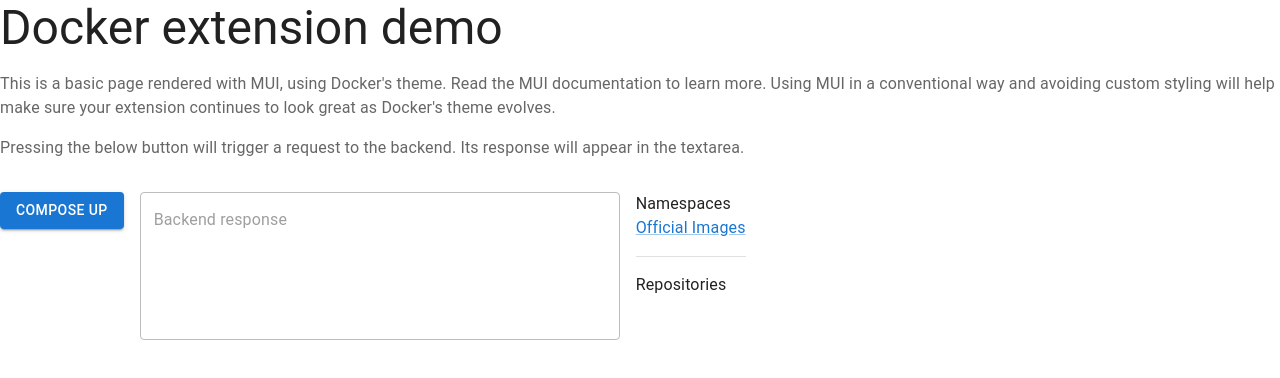
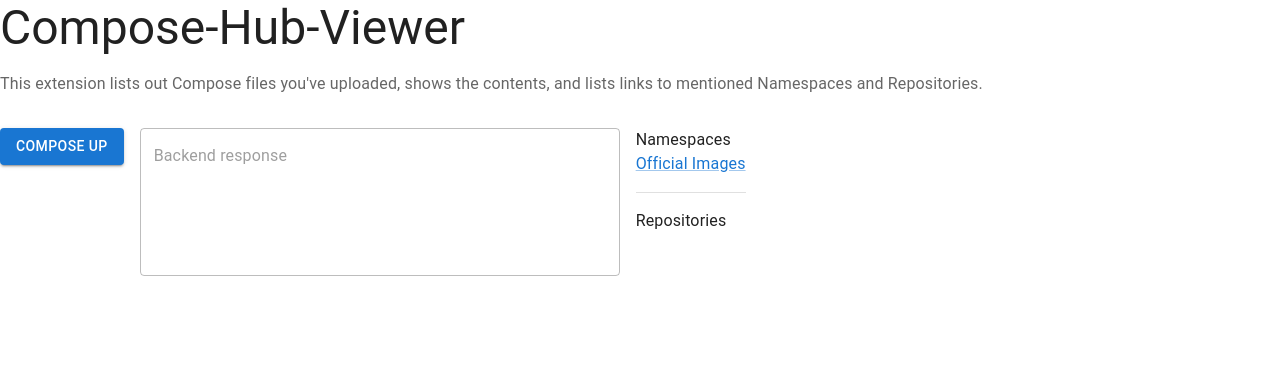
Before and after one commit to shawnaxsom/compose-hub-viewer, a React (Create React App) app in the folder ui/: page / in a window 1280 px wide. Shown: the top 378 px of the page. Built offline with nearby package versions, Linux system fonts and the light colour scheme; what @docker/docker-mui-theme, @docker/extension-api-client would draw is missing.

Commit message:
Update description

```diff
--- a/ui/src/App.tsx
+++ b/ui/src/App.tsx
@@ -67,16 +67,10 @@
 
   return (
     <>
-      <Typography variant="h3">Docker extension demo</Typography>
+      <Typography variant="h3">Compose-Hub-Viewer</Typography>
       <Typography variant="body1" color="text.secondary" sx={{ mt: 2 }}>
-        This is a basic page rendered with MUI, using Docker's theme. Read the
-        MUI documentation to learn more. Using MUI in a conventional way and
-        avoiding custom styling will help make sure your extension continues to
-        look great as Docker's theme evolves.
-      </Typography>
-      <Typography variant="body1" color="text.secondary" sx={{ mt: 2 }}>
-        Pressing the below button will trigger a request to the backend. Its
-        response will appear in the textarea.
+        This extension lists out Compose files you've uploaded, shows the
+        contents, and lists links to mentioned Namespaces and Repositories.
       </Typography>
       <Stack direction="row" alignItems="start" spacing={2} sx={{ mt: 4 }}>
         <Button variant="contained" onClick={composeUp}>
```
